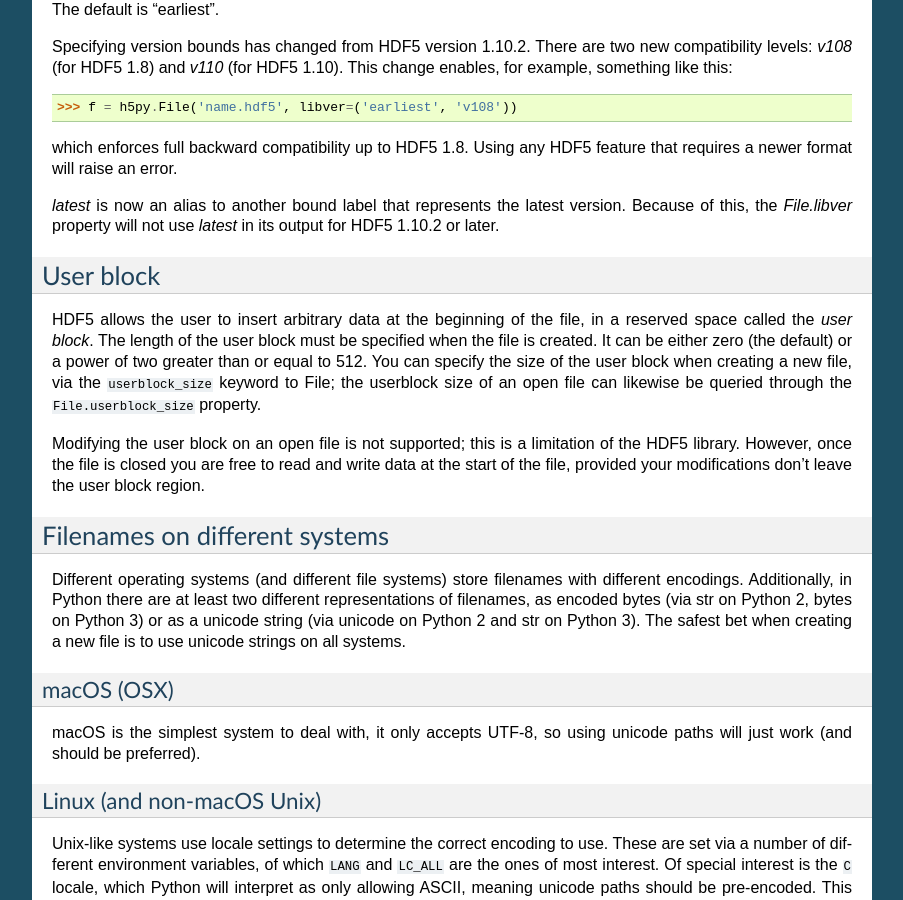
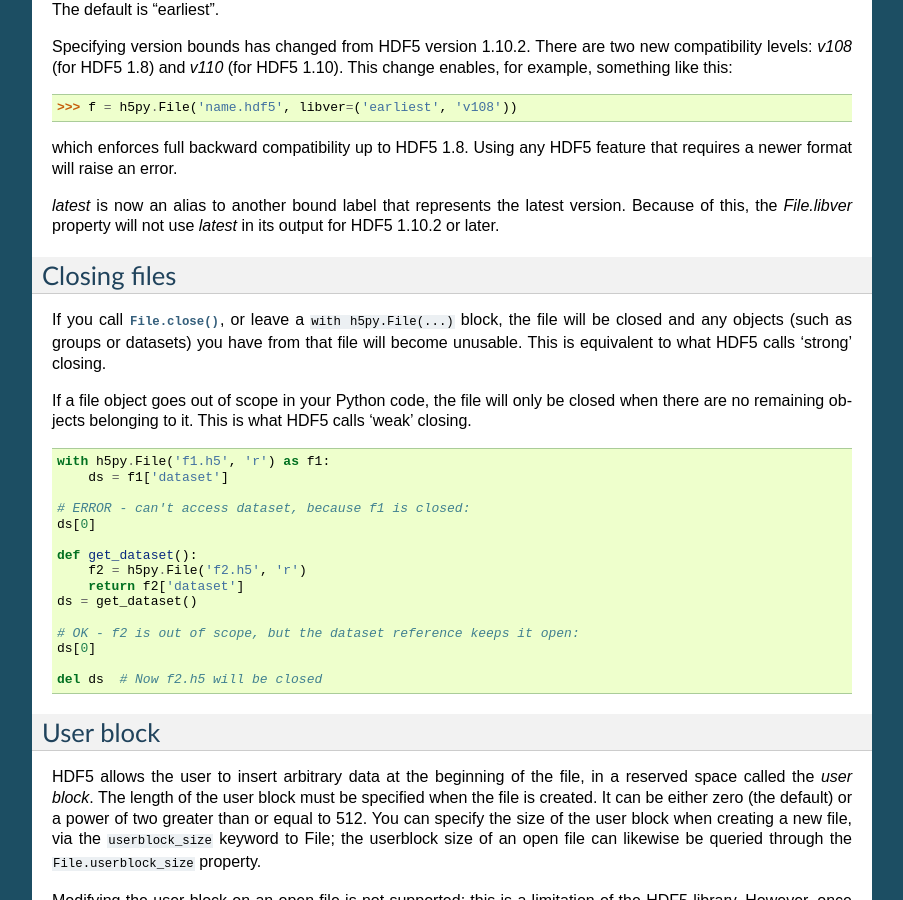
Before and after one commit to h5py/h5py, a Sphinx documentation site: the page built from docs/high/file.rst, in a window 1280 px wide and 900 px high, scrolled down 2412 px. Shown: the whole window, without its empty margins (198-1101 px from the left). Built offline with Sphinx 7.4.7, drawn with Linux system fonts in a browser that asks for light colours; pages that are not in the unit, such as notebooks, are missing from menus.

Commit message:
Document how & when h5py closes files
Closes gh-1500

```diff
--- a/docs/high/file.rst
+++ b/docs/high/file.rst
@@ -159,6 +159,38 @@ feature that requires a newer format will raise an error.
 `latest` is now an alias to another bound label that represents the latest
 version. Because of this, the `File.libver` property will not use `latest` in
 its output for HDF5 1.10.2 or later.
+
+.. _file_closing:
+
+Closing files
+-------------
+
+If you call :meth:`File.close`, or leave a ``with h5py.File(...)`` block,
+the file will be closed and any objects (such as groups or datasets) you have
+from that file will become unusable. This is equivalent to what HDF5 calls
+'strong' closing.
+
+If a file object goes out of scope in your Python code, the file will only
+be closed when there are no remaining objects belonging to it. This is what
+HDF5 calls 'weak' closing.
+
+.. code-block::
+
+    with h5py.File('f1.h5', 'r') as f1:
+        ds = f1['dataset']
+
+    # ERROR - can't access dataset, because f1 is closed:
+    ds[0]
+
+    def get_dataset():
+        f2 = h5py.File('f2.h5', 'r')
+        return f2['dataset']
+    ds = get_dataset()
+
+    # OK - f2 is out of scope, but the dataset reference keeps it open:
+    ds[0]
+
+    del ds  # Now f2.h5 will be closed
 
 
 .. _file_userblock:
```
